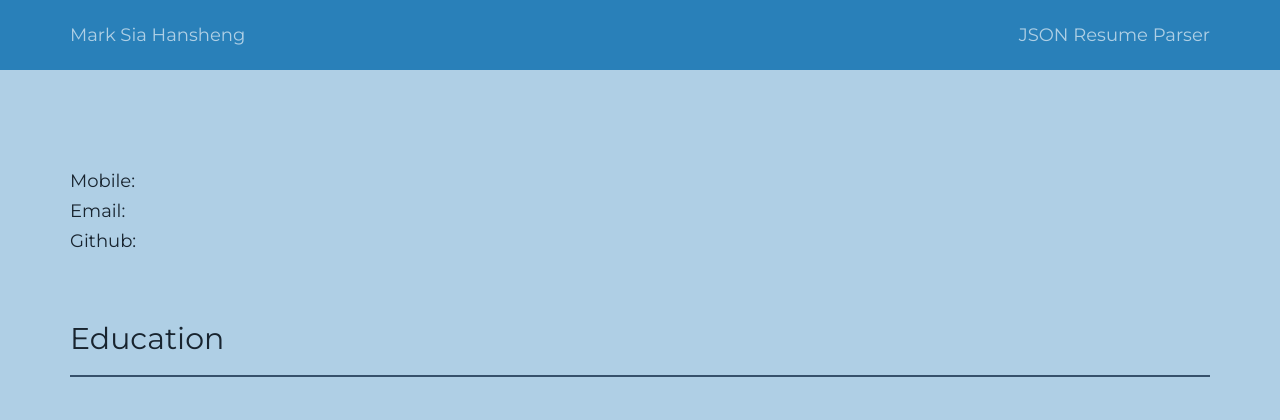
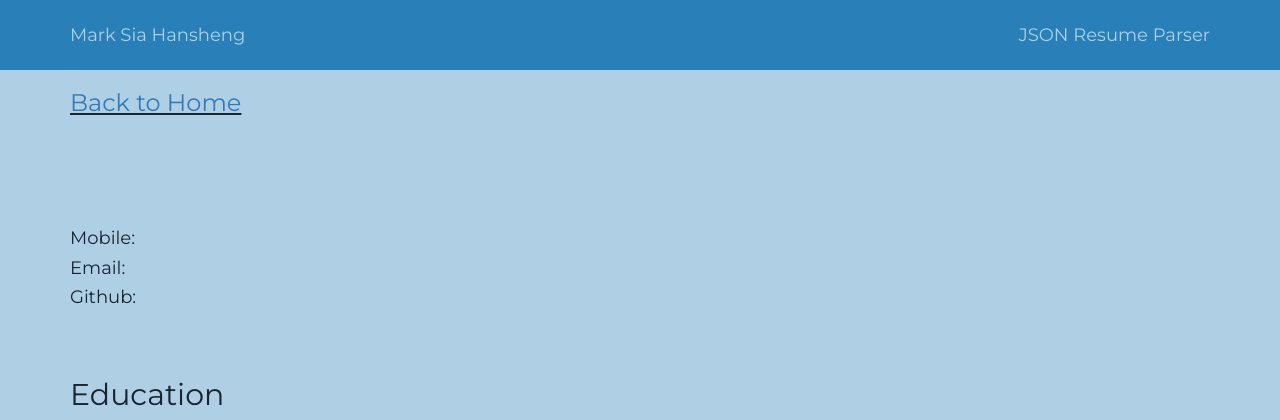
Before and after one commit to marksia/json-resume, a Django app: template templates/profile.html in a window 1280 px wide. Shown: the top 420 px of the page. Run offline with Django 3.2, Linux system fonts and the light colour scheme; the template is opened without the code that fills it, so the values that code supplies are empty; some libraries are stand-ins or nearby versions.

Commit message:
Add back to home link on profile page

```diff
--- a/templates/profile.html
+++ b/templates/profile.html
@@ -1,7 +1,10 @@
 {% extends 'base.html' %}
 
 {% block body %}
+
 <div class="container">
+
+  <h3 style="text-decoration:underline"><a href="{% url 'json_uploader:index' %}">Back to Home</a></h3>
 
   <div class="col-md-12 mt-20">
   </div>
```
